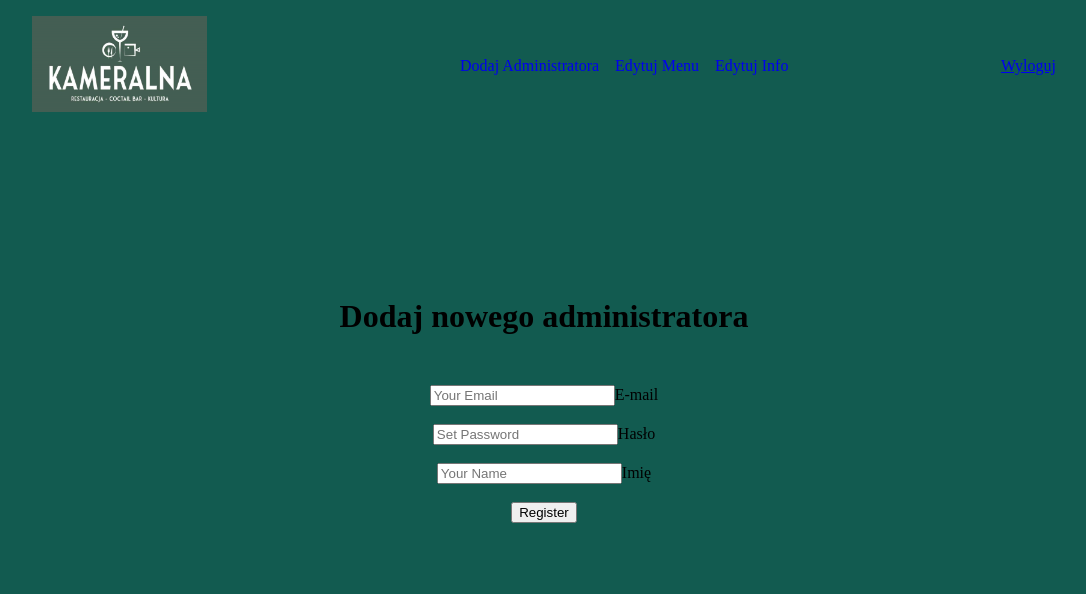
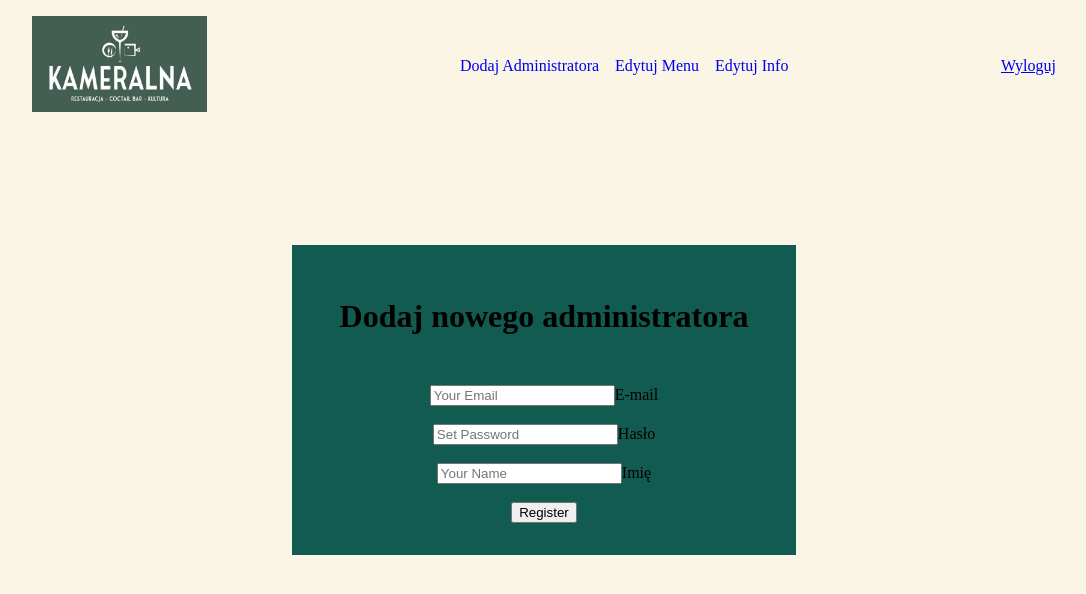
Before and after one commit to MWyso/KameralnaFront, a React (Create React App) app: page /admin in a window 1280 px wide. Shown: the top 594 px of the page, without its empty margins (96-1182 px from the left). Built offline with nearby package versions, Linux system fonts and the light colour scheme; no server answers.

Commit message:
Cleaning up in files.

```diff
--- a/src/components/AdminPanel/AdminAdd/AdminAdd.tsx
+++ b/src/components/AdminPanel/AdminAdd/AdminAdd.tsx
@@ -1,7 +1,7 @@
 import React, {FormEvent, useState} from "react";
 import { useNavigate } from 'react-router-dom';
+import styled from "styled-components";
 import {apiUrl} from "../../../config/api";
-import styled from "styled-components";
 
 export const AdminAdd = () => {
     const [form, setForm] = useState({
@@ -51,7 +51,7 @@ export const AdminAdd = () => {
 
 
     return (
-        <Container>
+        <Container id="add-admin">
             <div className="wrapper">
             <h1>Dodaj nowego administratora</h1>
             <br/>
@@ -99,7 +99,7 @@ const Container = styled.div`
     display: flex;
     justify-content: center;
     align-items: center;
-    background-color: ${(props) => props.theme.colors.eden};
+    background-color: ${(props) => props.theme.colors.cream};
 
     .wrapper {
         display: flex;
--- a/src/components/Headers/AdminHeader.tsx
+++ b/src/components/Headers/AdminHeader.tsx
@@ -4,6 +4,7 @@ import styled from "styled-components";
 import logo from '../../assets/images/logo3.png';
 import {Outlet} from "@styled-icons/bootstrap";
 import {NavHashLink} from "react-router-hash-link";
+import {apiUrl} from "../../config/api";
 
 type Id = {
     id: string;
@@ -27,7 +28,7 @@ export const AdminHeader = (id: Id) => {
     const logOut = async () => {
         setLoading(true);
         try {
-            await fetch(`http://localhost:3001/login/${id}`);
+            await fetch(`${apiUrl}/login/${id}`);
         } catch (error) {
             console.log(error)
         } finally {
--- a/src/components/Main/Menu.tsx
+++ b/src/components/Main/Menu.tsx
@@ -1,9 +1,6 @@
 import React, {useEffect, useState} from 'react';
 import { MenuEntity } from 'types';
 import {apiUrl} from "../../config/api";
-import styled from 'styled-components';
-import logo2 from "../../assets/images/menu/logo2.png";
-import {MenuItem} from "../MenuItem/MenuItem";
 import {MenuTable} from "../MenuItem/MenuTable";
 
 
--- a/src/components/MenuItem/MenuItem.tsx
+++ b/src/components/MenuItem/MenuItem.tsx
@@ -1,8 +1,5 @@
-import React, {useEffect, useState} from 'react';
+import React from 'react';
 import { MenuEntity } from 'types';
-import {apiUrl} from "../../config/api";
-import styled from 'styled-components';
-import logo2 from "../../assets/images/menu/logo2.png";
 
 interface Props {
     menuItem: MenuEntity;
@@ -11,7 +8,6 @@ interface Props {
 export const MenuItem = (props: Props) => {
     return (
         <tr>
-            <td>Zdjęcie</td>
             <td>{props.menuItem.name}</td>
             <td>{props.menuItem.description}</td>
             <td>{props.menuItem.price} zł</td>
--- a/src/components/MenuItem/MenuTable.tsx
+++ b/src/components/MenuItem/MenuTable.tsx
@@ -1,6 +1,5 @@
 import React from 'react';
 import { MenuEntity } from 'types';
-import {ContactUs} from "../ContactItem/ContactUs";
 import {MenuItem} from "./MenuItem";
 
 interface Props {
@@ -11,7 +10,6 @@ export const MenuTable = (props: Props) => (
     <table>
         <thead>
         <tr>
-            <th></th>
             <th>Danie</th>
             <th>Opis</th>
             <th>Cena</th>
@@ -26,14 +24,3 @@ export const MenuTable = (props: Props) => (
         </tbody>
     </table>
 );
-//     <>
-//         <p>
-//             {
-//                 props.menuTable.map(menu => (
-//                     <MenuItem menu={menu} key={menu.id}/>
-//                 ))
-//             }
-//         </p>
-//     </>
-//
-// )
--- a/src/views/AdminPanel.tsx
+++ b/src/views/AdminPanel.tsx
@@ -3,6 +3,7 @@ import {AdminHeader} from "../components/Headers/AdminHeader";
 import styled from "styled-components";
 import {AdminAdd} from "../components/AdminPanel/AdminAdd/AdminAdd";
 import {ItemAdd} from "../components/AdminPanel/MenuEdit/ItemAdd";
+import {Menu} from "../components/Main/Menu";
 
 export const AdminPanel = () => {
     const [userData, setUserData] = useState({
```
